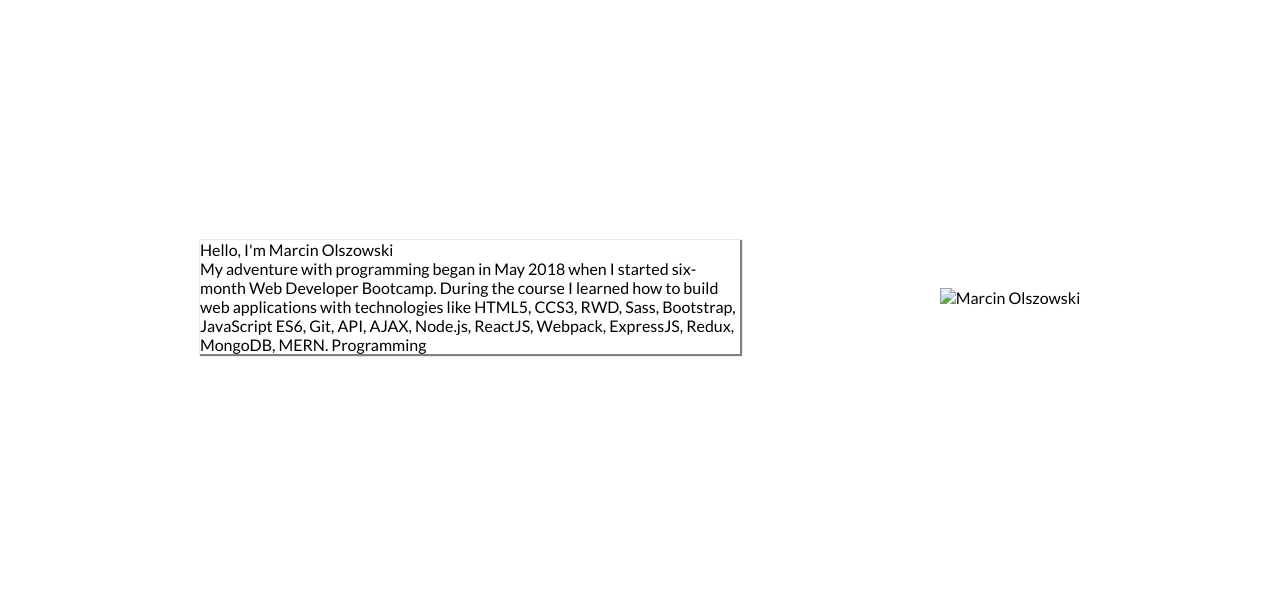
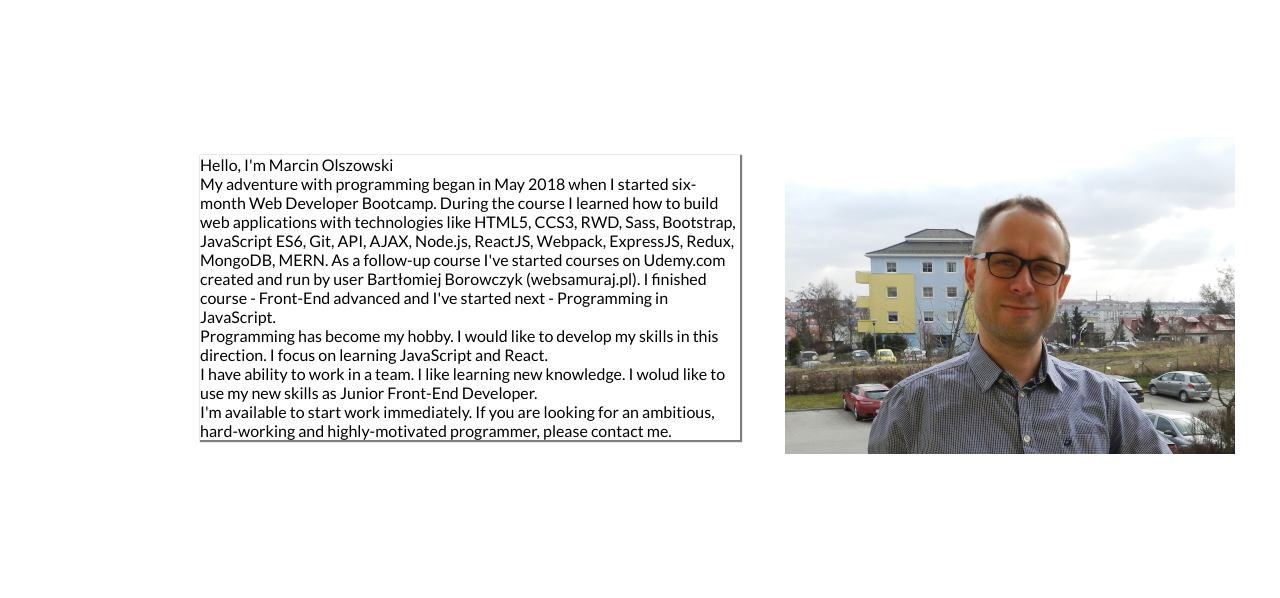
Before and after one commit to marcin324/marcin324.github.io, a website: page index.html in a window 1280 px wide. Shown: the part 980-1578 px from the top of the page. Drawn offline with nearby package versions, Linux system fonts and the light colour scheme.

Commit message:
Correct html code

```diff
--- a/index.html
+++ b/index.html
@@ -55,13 +55,25 @@
         <div class="about-container">
             <div class="about-text">
                 <p>Hello, I'm Marcin Olszowski</p>
-                <p>My adventure with programming began in May 2018 when I started six-month Web Developer Bootcamp.
-                    During the course I learned how to build web applications with technologies like HTML5, CCS3, RWD,
-                    Sass, Bootstrap, JavaScript ES6, Git, API, AJAX, Node.js, ReactJS, Webpack, ExpressJS, Redux,
-                    MongoDB, MERN. Programming
+                <p>My adventure with programming began in May 2018 when I started six-month <span>Web Developer
+                        Bootcamp.</span>
+                    During the course I learned how to build web applications with technologies like <span>HTML5, CCS3,
+                        RWD,
+                        Sass, Bootstrap, JavaScript ES6, Git, API, AJAX, Node.js, ReactJS, Webpack, ExpressJS, Redux,
+                        MongoDB, MERN.</span> As a follow-up course I've started courses on Udemy.com created and run
+                    by user
+                    Bartłomiej Borowczyk (websamuraj.pl).
+                    I finished course - <span>Front-End advanced</span> and I've started next - <span>Programming in
+                        JavaScript.</span></p>
+                <p>Programming has become my hobby. I would like to develop my skills in this direction. I focus on
+                    learning <span>JavaScript and React.</span></p>
+                <p>I have ability to work in a team. I like learning new knowledge. I wolud like to use my new skills
+                    as <span>Junior Front-End Developer.</span></p>
+                <p>I'm available to start work immediately. If you are looking for an ambitious, hard-working and
+                    highly-motivated programmer, please contact me.</p>
             </div>
             <div class="about-image">
-                <img src="#" alt="Marcin Olszowski">
+                <img src="images/photo.jpg" alt="Marcin Olszowski">
             </div>
         </div>
     </section>
@@ -115,8 +127,8 @@
                     <h2>my portfolio</h2>
                     <p>Website created with HTML, CSS, RWD, Sass, JavaScript and npm</p>
                     <div>
-                        <a target="_blank" href="">demo</a>
-                        <a target="_blank" href="">code</a>
+                        <a target="_blank" href="https://marcin324.github.io/">demo</a>
+                        <a target="_blank" href="https://github.com/marcin324/marcin324.github.io">code</a>
                     </div>
                 </div>
             </div>
```
